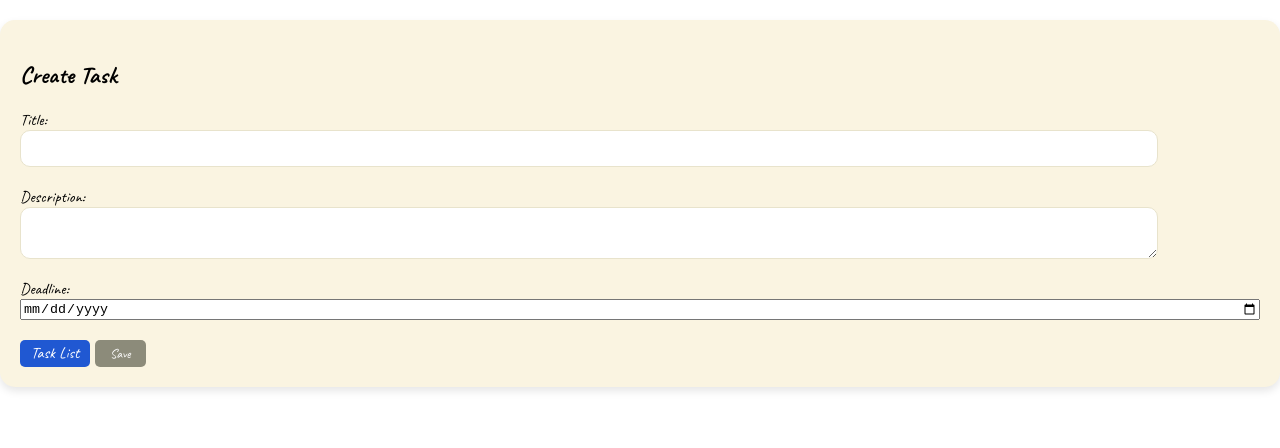
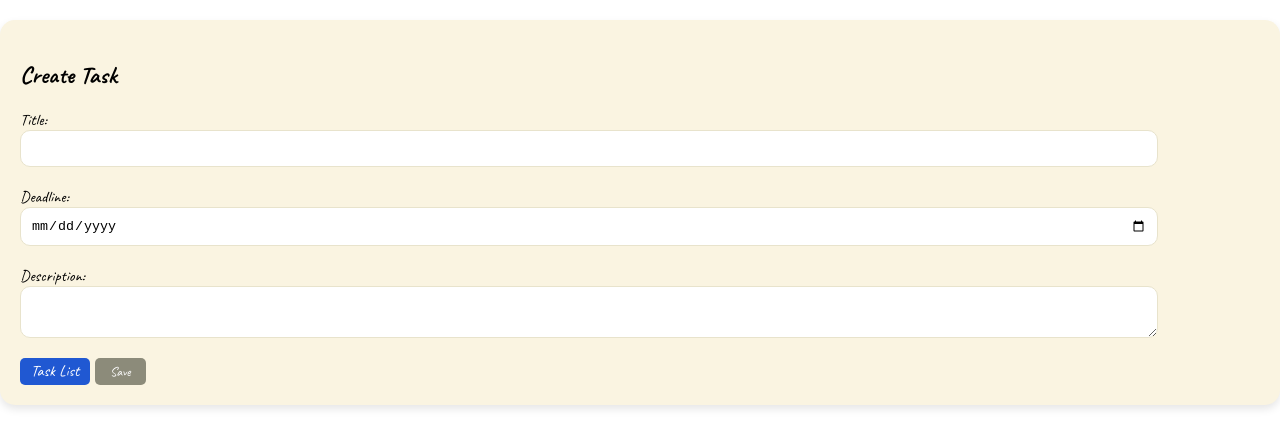
Before and after one commit to daisuke-w/taskmanager_java, a React (Create React App) app in the folder frontend/: page /task/new in a window 1280 px wide. Shown: the top 448 px of the page. Built offline with nearby package versions, Linux system fonts and the light colour scheme.

Commit message:
期限欄デザイン調整

```diff
--- a/frontend/src/components/TaskForm.css
+++ b/frontend/src/components/TaskForm.css
@@ -17,6 +17,7 @@
 }
 
 .task-form-container input[type="text"],
+.task-form-container input[type="date"],
 .task-form-container textarea {
   width: 90%;
   padding: 10px;
--- a/frontend/src/components/TaskForm.js
+++ b/frontend/src/components/TaskForm.js
@@ -55,13 +55,13 @@ const TaskForm = () => {
       </label>
       <br />
       <label>
-        Description:
-        <textarea name="description" value={task.description} onChange={handleChange} />
+        Deadline:
+        <input type="date" name="deadline" max="9999-12-31" value={task.deadline} onChange={handleChange}/>
       </label>
       <br />
       <label>
-        Deadline:
-        <input type="date" name="deadline" max="9999-12-31" value={task.deadline} onChange={handleChange}/>
+        Description:
+        <textarea name="description" value={task.description} onChange={handleChange} />
       </label>
       <br />
       <Button as="a" href="/" className="task-list-button">Task List</Button>
```
